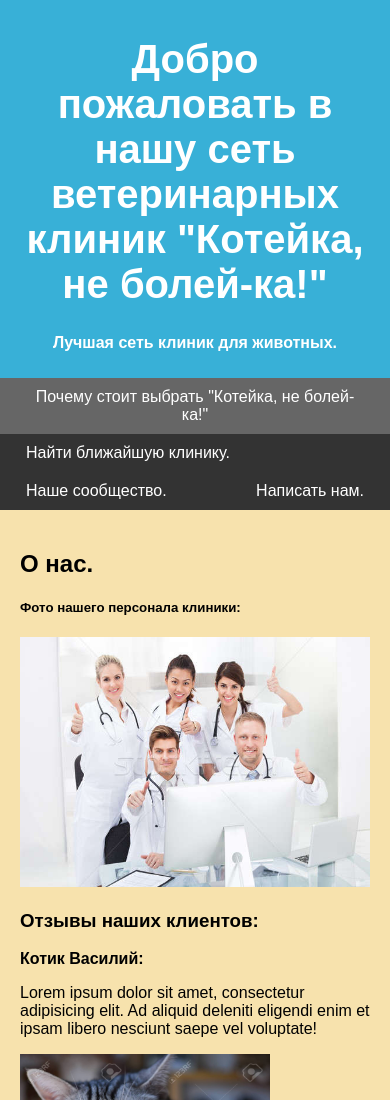
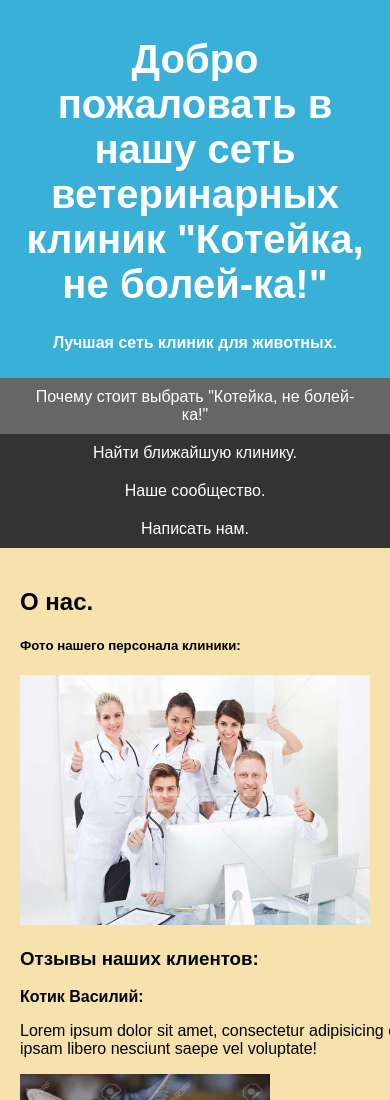
Before and after one commit to oav3lika/itpk.tsu.tula, a plain HTML site: page index.html in a window 390 px wide. Shown: the top 1100 px of the page. Drawn offline with Linux system fonts and the light colour scheme.

Commit message:
css fix fix

```diff
--- a/style.css
+++ b/style.css
@@ -1,6 +1,5 @@
 * {
     box-sizing: border-box;
-
 }
 
 body {
@@ -8,7 +7,9 @@ body {
     margin: auto;
 }
 
-
+p {
+    width: 100%;
+}
 
 .header {
     padding: 10px;
@@ -88,7 +89,7 @@ body {
 
 .thumb-wrap {
     position: relative;
-    padding-bottom: 56.25%; /* задаёт высоту контейнера для 16:9 (если 4:3 — поставьте 75%) */
+    padding-bottom: 56.25%;
     height: 0;
     overflow: hidden;
 }
@@ -101,3 +102,16 @@ body {
     border-width: 0;
     outline-width: 0;
 }
+
+@media screen and (max-width: 700px) {
+    .row {
+        flex-direction: column;
+    }
+}
+
+@media screen and (max-width: 400px) {
+    .navbar a {
+        float: none;
+        width: 100%;
+    }
+}
```
